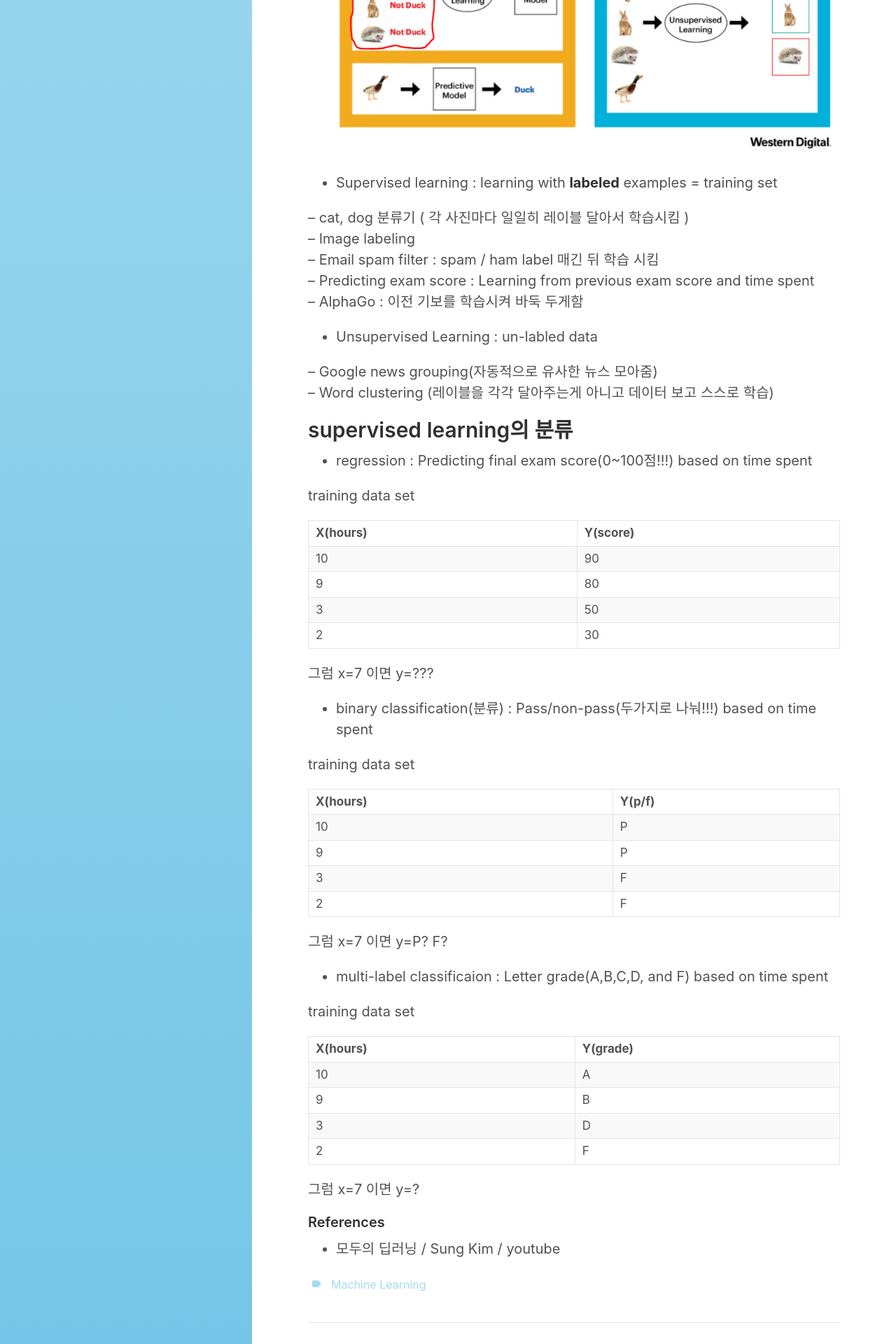
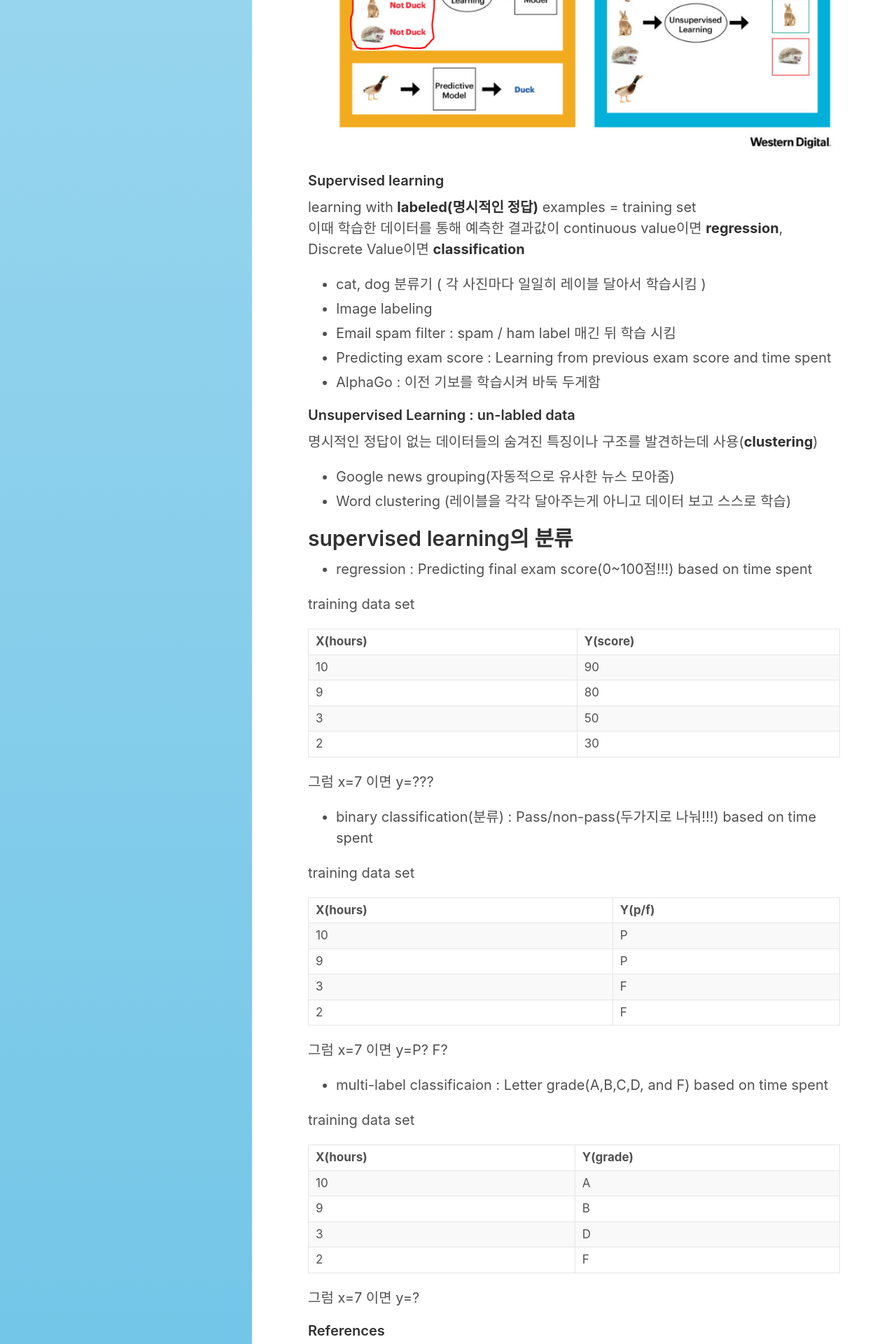
Before and after one commit to vlufoot/vlufoot.github.io, a Jekyll site: the page built from _posts/ML/2018-11-19-ML_1_기본개념.md, in a window 1280 px wide. Shown: the part 782-2702 px from the top of the page at 70% size. Built offline with Jekyll 4.4.1, drawn with Linux system fonts in a browser that asks for light colours.

Commit message:
Update 2018-11-19-ML_1_기본개념.md

```diff
--- a/_posts/ML/2018-11-19-ML_1_기본개념.md
+++ b/_posts/ML/2018-11-19-ML_1_기본개념.md
@@ -18,19 +18,23 @@ tags:
 
 ![super](/assets/supervised_0.PNG)
 
-- Supervised learning : learning with **labeled** examples = training set
+#### Supervised learning
+learning with **labeled(명시적인 정답)** examples = training set
+이때 학습한 데이터를 통해 예측한 결과값이 continuous value이면 **regression**, Discrete Value이면 **classification**
 
--- cat, dog 분류기 ( 각 사진마다 일일히 레이블 달아서 학습시킴 )
--- Image labeling
--- Email spam filter : spam / ham label 매긴 뒤 학습 시킴
--- Predicting exam score : Learning from previous exam score and time spent
--- AlphaGo : 이전 기보를 학습시켜 바둑 두게함
+- cat, dog 분류기 ( 각 사진마다 일일히 레이블 달아서 학습시킴 )
+- Image labeling
+- Email spam filter : spam / ham label 매긴 뒤 학습 시킴
+- Predicting exam score : Learning from previous exam score and time spent
+- AlphaGo : 이전 기보를 학습시켜 바둑 두게함
 
 
-- Unsupervised Learning : un-labled data
+#### Unsupervised Learning : un-labled data
 
--- Google news grouping(자동적으로 유사한 뉴스 모아줌)
--- Word clustering (레이블을 각각 달아주는게 아니고 데이터 보고 스스로 학습)
+명시적인 정답이 없는 데이터들의 숨겨진 특징이나 구조를 발견하는데 사용(**clustering**)
+
+- Google news grouping(자동적으로 유사한 뉴스 모아줌)
+- Word clustering (레이블을 각각 달아주는게 아니고 데이터 보고 스스로 학습)
 
 
 ## supervised learning의 분류
```
